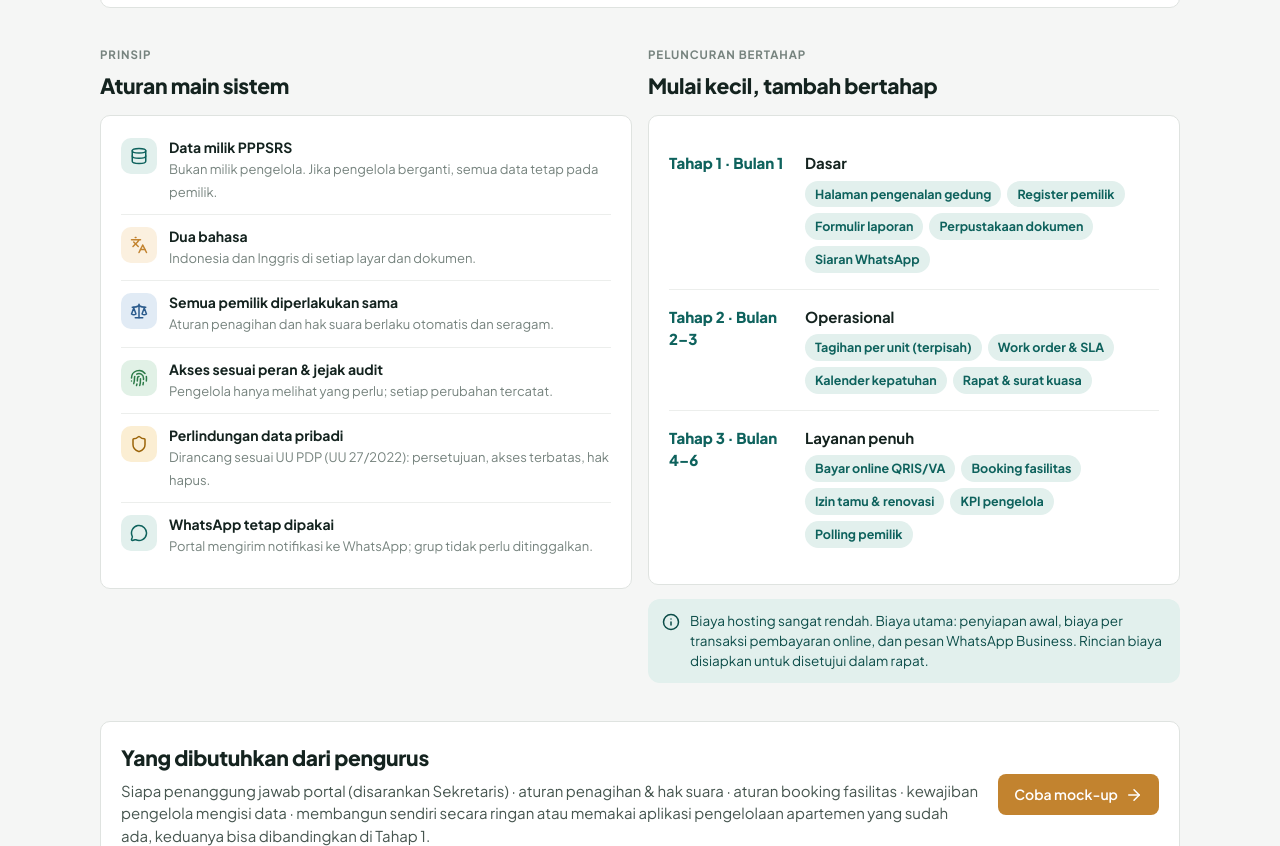
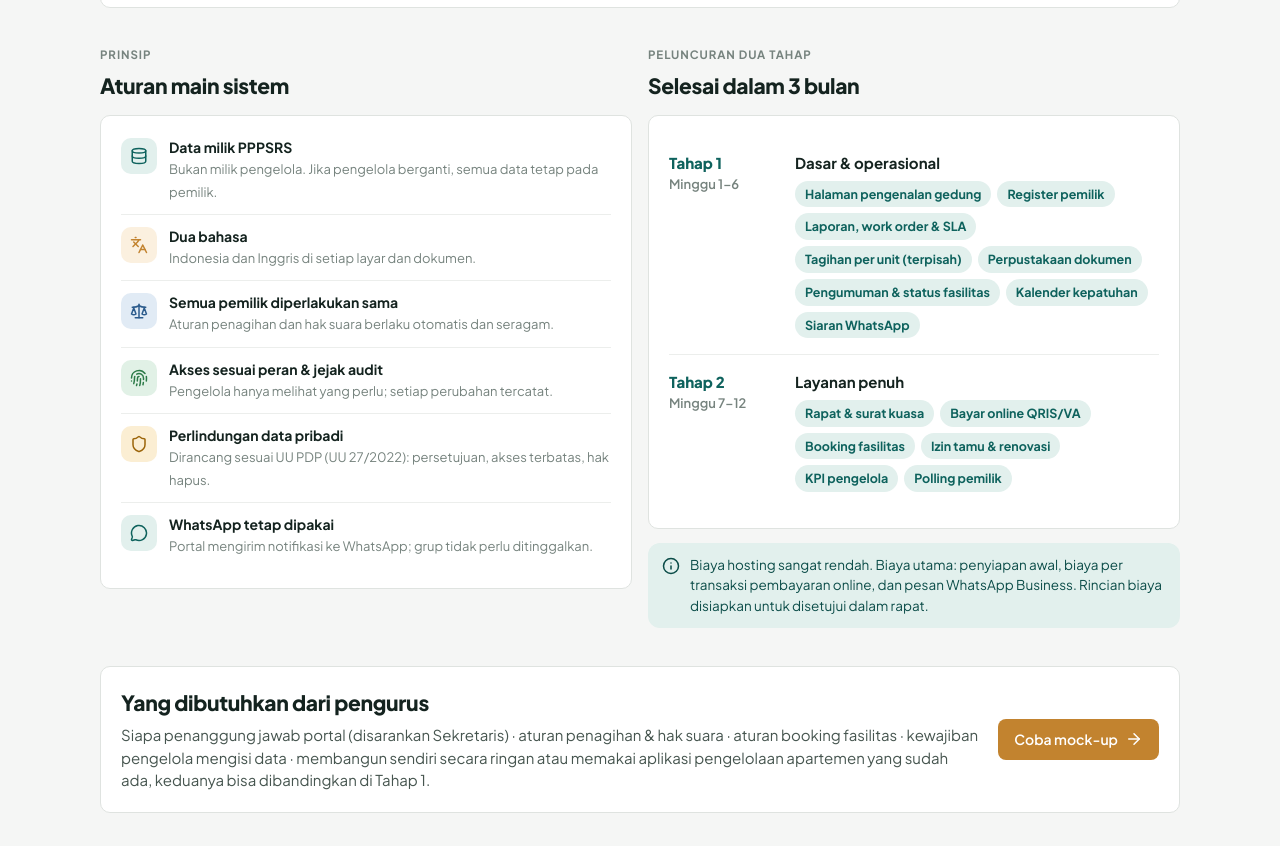
Before and after one commit to jeremyid/fountain-park-portal-mockup, a plain HTML site: page index.html in a window 1280 px wide. Shown: the part 1500-2346 px from the top of the page. Drawn offline with nearby package versions, Linux system fonts and the light colour scheme.

Commit message:
Roll-out: two phases, live within 3 months
Co-Authored-By: Claude Opus 5.5 <noreply@anthropic.com>
Claude-Session: https://claude.ai/code/session_01MfrgwYb4H8ncCjK4VKsubR

```diff
--- a/index.html
+++ b/index.html
@@ -178,7 +178,7 @@ tr:last-child td{border-bottom:0}
 .t1{--tc:var(--sand)}
 .t2{--tc:var(--teal2)}
 .t3{--tc:var(--ink)}
-.phase{display:grid;grid-template-columns:120px 1fr;gap:16px;padding:16px 0;border-top:1px solid var(--line2)}
+.phase{display:grid;grid-template-columns:110px 1fr;gap:16px;padding:16px 0;border-top:1px solid var(--line2)}
 .phase:first-child{border-top:0}
 .phase .n{font-weight:800;color:var(--teal)}
 .chips{display:flex;flex-wrap:wrap;gap:6px;margin-top:6px}
@@ -329,13 +329,12 @@ ${[
  ['message-circle','teal',['WhatsApp tetap dipakai','WhatsApp stays'],['Portal mengirim notifikasi ke WhatsApp; grup tidak perlu ditinggalkan.','The portal sends notifications to WhatsApp; nobody has to leave their groups.']]
 ].map(p=>`<div><div class="ico i-${p[1]}">${ic(p[0])}</div><div class="grow"><b>${T(p[2])}</b><span class="sm mute">${T(p[3])}</span></div></div>`).join('')}
 </div></div>
-<div><div class="eyebrow">${t('Peluncuran bertahap','Phased roll-out')}</div><h2 style="margin-bottom:14px">${t('Mulai kecil, tambah bertahap','Start small, add in stages')}</h2>
+<div><div class="eyebrow">${t('Peluncuran dua tahap','Two-phase roll-out')}</div><h2 style="margin-bottom:14px">${t('Selesai dalam 3 bulan','Live within 3 months')}</h2>
 <div class="card">
 ${[
- [['Tahap 1 · Bulan 1','Phase 1 · Month 1'],['Dasar','Foundations'],[['Halaman pengenalan gedung','Building intro page'],['Register pemilik','Owner register'],['Formulir laporan','Request form'],['Perpustakaan dokumen','Document library'],['Siaran WhatsApp','WhatsApp broadcasts']]],
- [['Tahap 2 · Bulan 2–3','Phase 2 · Months 2–3'],['Operasional','Operations'],[['Tagihan per unit (terpisah)','Itemised unit bills'],['Work order & SLA','Work orders & SLA'],['Kalender kepatuhan','Compliance calendar'],['Rapat & surat kuasa','Meetings & proxies']]],
- [['Tahap 3 · Bulan 4–6','Phase 3 · Months 4–6'],['Layanan penuh','Full service'],[['Bayar online QRIS/VA','QRIS/VA payments'],['Booking fasilitas','Facility booking'],['Izin tamu & renovasi','Guest & renovation permits'],['KPI pengelola','Manager KPIs'],['Polling pemilik','Owner polls']]]
-].map(p=>`<div class="phase"><div class="n">${T(p[0])}</div><div><b>${T(p[1])}</b><div class="chips">${p[2].map(c=>`<span>${T(c)}</span>`).join('')}</div></div></div>`).join('')}
+ [['Tahap 1 · Minggu 1–6','Phase 1 · Weeks 1–6'],['Dasar & operasional','Foundations & operations'],[['Halaman pengenalan gedung','Building intro page'],['Register pemilik','Owner register'],['Laporan, work order & SLA','Requests, work orders & SLA'],['Tagihan per unit (terpisah)','Itemised unit bills'],['Perpustakaan dokumen','Document library'],['Pengumuman & status fasilitas','Announcements & facility status'],['Kalender kepatuhan','Compliance calendar'],['Siaran WhatsApp','WhatsApp broadcasts']]],
+ [['Tahap 2 · Minggu 7–12','Phase 2 · Weeks 7–12'],['Layanan penuh','Full service'],[['Rapat & surat kuasa','Meetings & proxies'],['Bayar online QRIS/VA','QRIS/VA payments'],['Booking fasilitas','Facility booking'],['Izin tamu & renovasi','Guest & renovation permits'],['KPI pengelola','Manager KPIs'],['Polling pemilik','Owner polls']]]
+].map(p=>`<div class="phase"><div class="n">${T(p[0]).split(' · ')[0]}<div class="sm mute" style="font-weight:600">${T(p[0]).split(' · ')[1]}</div></div><div><b>${T(p[1])}</b><div class="chips">${p[2].map(c=>`<span>${T(c)}</span>`).join('')}</div></div></div>`).join('')}
 </div>
 <div class="note teal" style="margin-top:14px">${ic('info')}<div>${t('Biaya hosting sangat rendah. Biaya utama: penyiapan awal, biaya per transaksi pembayaran online, dan pesan WhatsApp Business. Rincian biaya disiapkan untuk disetujui dalam rapat.','Hosting costs are very low. The main costs are initial set-up, per-transaction fees for online payments, and WhatsApp Business messages. A costed budget would be prepared for approval at a meeting.')}</div></div>
 </div></div>
```
